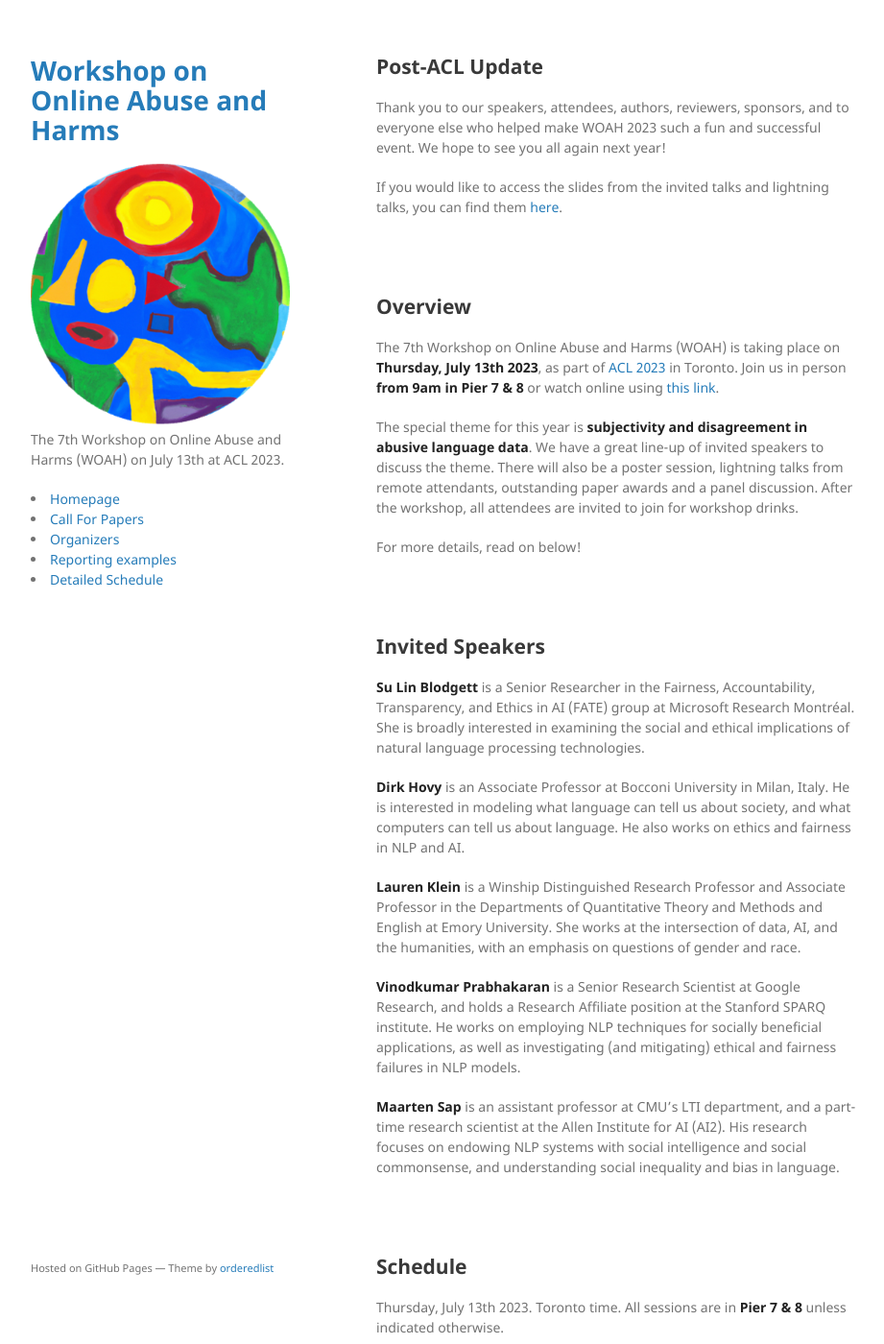
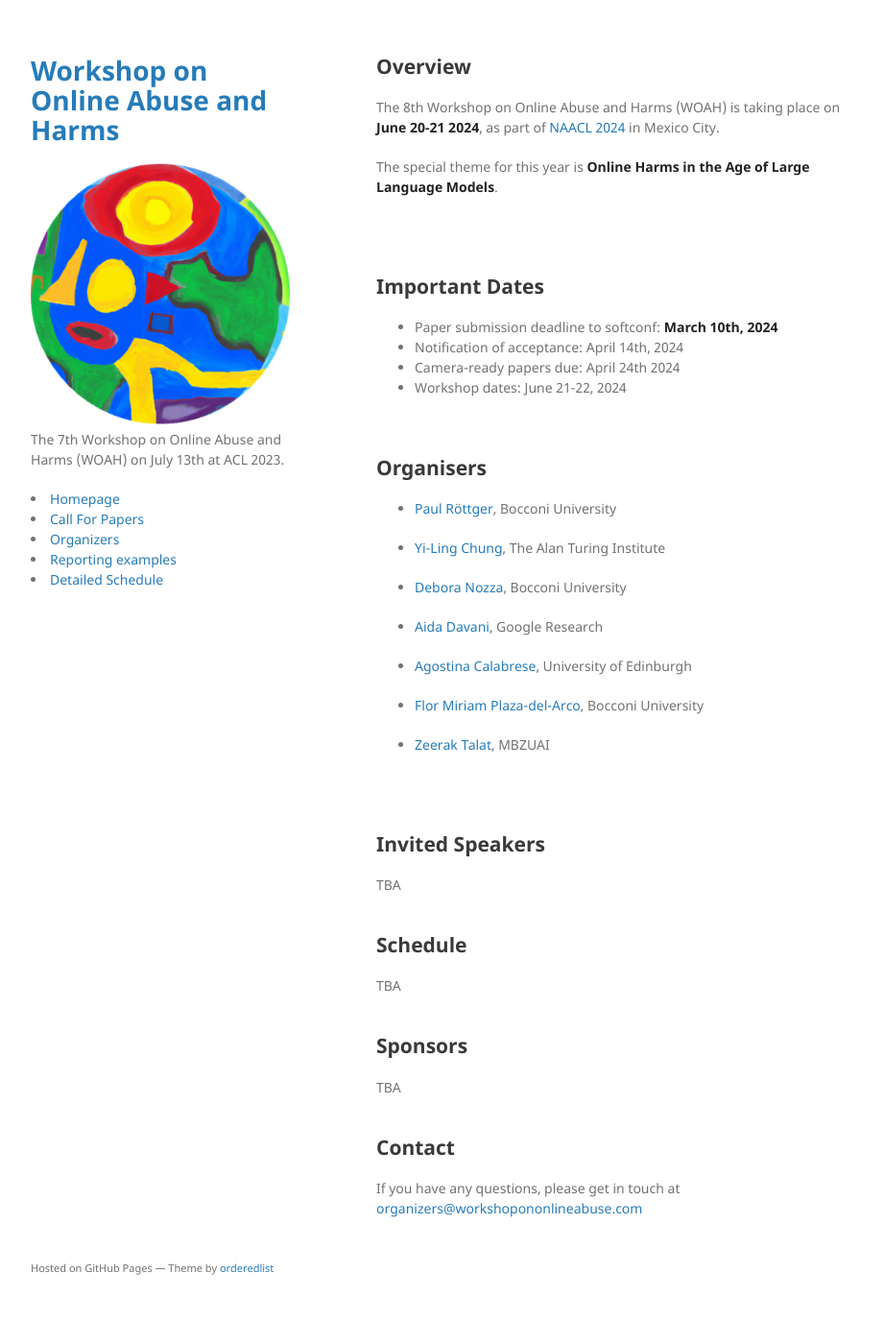
Before and after one commit to fmplaza/woah-workshop.github.io, a Jekyll site: the page built from index.md, in a window 1280 px wide and 1400 px high. Shown: the whole window at 96% size, without its empty margins (178-1099 px from the left). Built offline with Jekyll 4.4.1, drawn with Linux system fonts in a browser that asks for light colours; some of the changed text lies outside the part shown.

Commit message:
Update index.md for WOAH 8

```diff
--- a/index.md
+++ b/index.md
@@ -3,103 +3,43 @@ layout: default
 title: index
 ---
 
-## Post-ACL Update
+## Overview
 
-Thank you to our speakers, attendees, authors, reviewers, sponsors, and to everyone else who helped make WOAH 2023 such a fun and successful event.
-We hope to see you all again next year!
+The 8th Workshop on Online Abuse and Harms (WOAH) is taking place on **June 20-21 2024**, as part of [NAACL 2024](https://2024.naacl.org/) in Mexico City.
 
-If you would like to access the slides from the invited talks and lightning talks, you can find them [here](https://drive.google.com/drive/folders/1-4i4rcUdWlMlA-wAVxWo6yeN5_j2E4Dz?usp=sharing).
+The special theme for this year is **Online Harms in the Age of Large Language Models**.
 
 <br/><br/>
 
-
-## Overview
-
-The 7th Workshop on Online Abuse and Harms (WOAH) is taking place on **Thursday, July 13th 2023**, as part of [ACL 2023](https://2023.aclweb.org/) in Toronto.
-Join us in person **from 9am in Pier 7 & 8** or watch online using [this link](https://us06web.zoom.us/j/82421871832?pwd=RkZXL2djUHNWY3IvUlBmRTBwRThvZz09#success).
-
-The special theme for this year is **subjectivity and disagreement in abusive language data**.
-We have a great line-up of invited speakers to discuss the theme.
-There will also be a poster session, lightning talks from remote attendants, outstanding paper awards and a panel discussion.
-After the workshop, all attendees are invited to join for workshop drinks.
-
-For more details, read on below!
-
+## Important Dates
+- Paper submission deadline to softconf: **March 10th, 2024**<br/>
+- Notification of acceptance: April 14th, 2024<br/>
+- Camera-ready papers due: April 24th 2024<br/>
+- Workshop dates: June 21-22, 2024<br/>
 <br/><br/>
-
-
-## Invited Speakers
-
-[**Su Lin Blodgett**](https://sblodgett.github.io/) is a Senior Researcher in the Fairness, Accountability, Transparency, and Ethics in AI (FATE) group at Microsoft Research Montréal. She is broadly interested in examining the social and ethical implications of natural language processing technologies.
-
-[**Dirk Hovy**](https://cs.unibocconi.eu/people/dirk-hovy) is an Associate Professor at Bocconi University in Milan, Italy. He is interested in modeling what language can tell us about society, and what computers can tell us about language. He also works on ethics and fairness in NLP and AI.
-
-[**Lauren Klein**](http://lklein.com/) is a Winship Distinguished Research Professor and Associate Professor in the Departments of Quantitative Theory and Methods and English at Emory University. She works at the intersection of data, AI, and the humanities, with an emphasis on questions of gender and race.
-
-[**Vinodkumar Prabhakaran**](https://www.cs.stanford.edu/~vinod/) is a Senior Research Scientist at Google Research, and holds a Research Affiliate position at the Stanford SPARQ institute. He works on employing NLP techniques for socially beneficial applications, as well as investigating (and mitigating) ethical and fairness failures in NLP models.
-
-[**Maarten Sap**](https://maartensap.com/) is an assistant professor at CMU's LTI department, and a part-time research scientist at the Allen Institute for AI (AI2). His research focuses on endowing NLP systems with social intelligence and social commonsense, and understanding social inequality and bias in language.
-
-<br/><br/>
-
-
-## Schedule
-
-Thursday, July 13th 2023. Toronto time. All sessions are in **Pier 7 & 8** unless indicated otherwise.
-
-09:00 - 09:15:  Opening Remarks
-
-09:15 - 09:45:  **Dirk Hovy**: "Whose Truth Is It Anyway?"
-
-09:45 - 10:15:  **Vinodkumar Prabhakaran**: Culture as a Lens on Offensive Language
-
-10:15 - 11:45:  **Poster Session** in the **Frontenac Ballroom** (see [here](https://www.workshopononlineabuse.com/programme.html) for details)
-
-11:45 - 12:15:  **Maarten Sap**: "The Pivotal Role of Social Context in Toxic Language Detection"
-
-12:15 - 13:30:  Lunch Break
-
-13:30 - 14:00:  **Su Lin Blodgett**:
-
-14:00 - 14:30:  **Outstanding Paper Talks** (see [here](https://www.workshopononlineabuse.com/programme.html) for details)
-
-14:30 - 15:00:  **Lightning Talks** for remote attendants (see [here](https://www.workshopononlineabuse.com/programme.html) for details)
-
-15:00 - 15:30:  **Lauren Klein**: "Historical Data, Real-World Harms"
-
-15:30 - 16:15:  Coffee Break
-
-16:15 - 17:15:  **Panel Discussion** with all invited speakers on **subjectivity and disagreement in abusive language data**
-
-17:15 - 17:25:  Closing Remarks
-
-From 17:30: **Workshop Drinks**, location TBA
-
-<br/><br/>
-
 
 ## Organisers
 
 - <p><a href="https://paulrottger.com/">Paul Röttger</a>, Bocconi University</p>
 - <p><a href="https://yilingchung.github.io/">Yi-Ling Chung</a>, The Alan Turing Institute</p>
-- <p><a href="https://aidamd.github.io/">Aida Mostafazadeh Davani</a>, Google Research</p>
 - <p><a href="https://deboranozza.com/">Debora Nozza</a>, Bocconi University</p>
-- <p><a href="https://zeeraktalat.github.io/">Zeerak Talat</a>, Digital Democracies Institute, Simon Fraser University</p>
+- <p><a href="https://aidamd.github.io/">Aida Davani</a>, Google Research</p>
+- <p><a href="https://ago3.github.io/">Agostina Calabrese</a>, University of Edinburgh</p>
+- <p><a href="https://fmplaza.github.io/">Flor Miriam Plaza-del-Arco</a>, Bocconi University</p>
+- <p><a href="https://zeeraktalat.github.io/">Zeerak Talat</a>, MBZUAI</p>
 
 <br/><br/>
 
+## Invited Speakers
+TBA
+<br/><br/>
+
+## Schedule
+TBA
+<br/><br/>
 
 ## Sponsors
-WOAH is grateful for support from the following sponsors:
-
-**Diamond Tier**
-
-<img src="assets/img/diamond.png"  width="80%" height="80%">
-
-**Gold Tier**
-
-<img src="assets/img/gold.png"  width="40%" height="40%">
-
+TBA
 <br/><br/>
 
 
```
